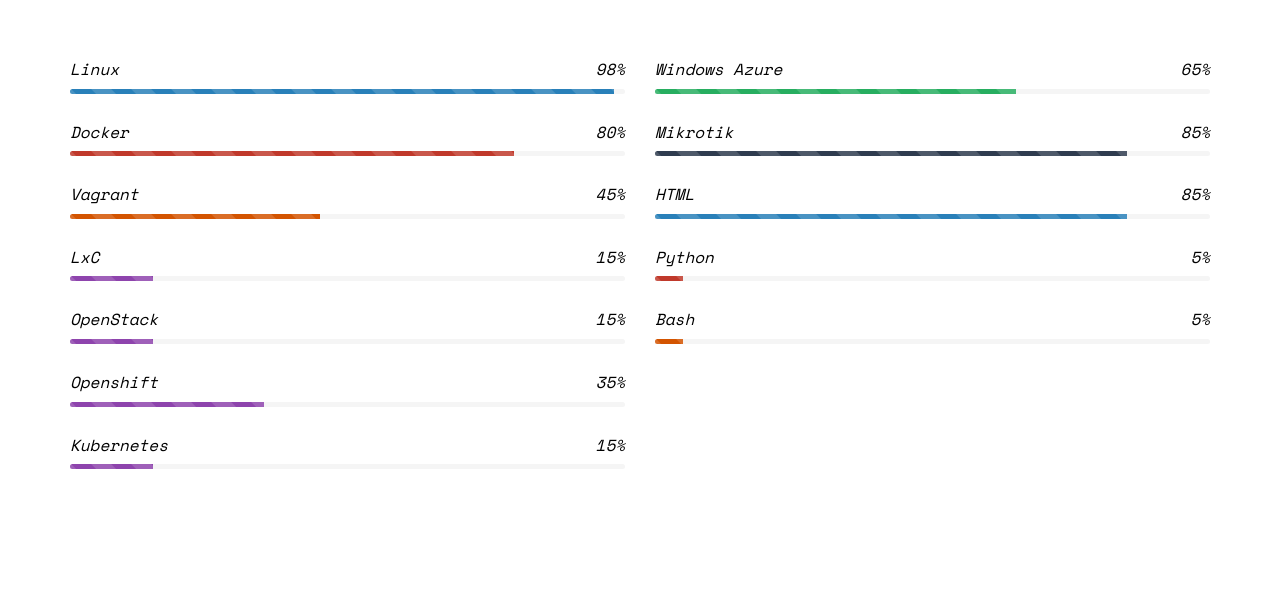
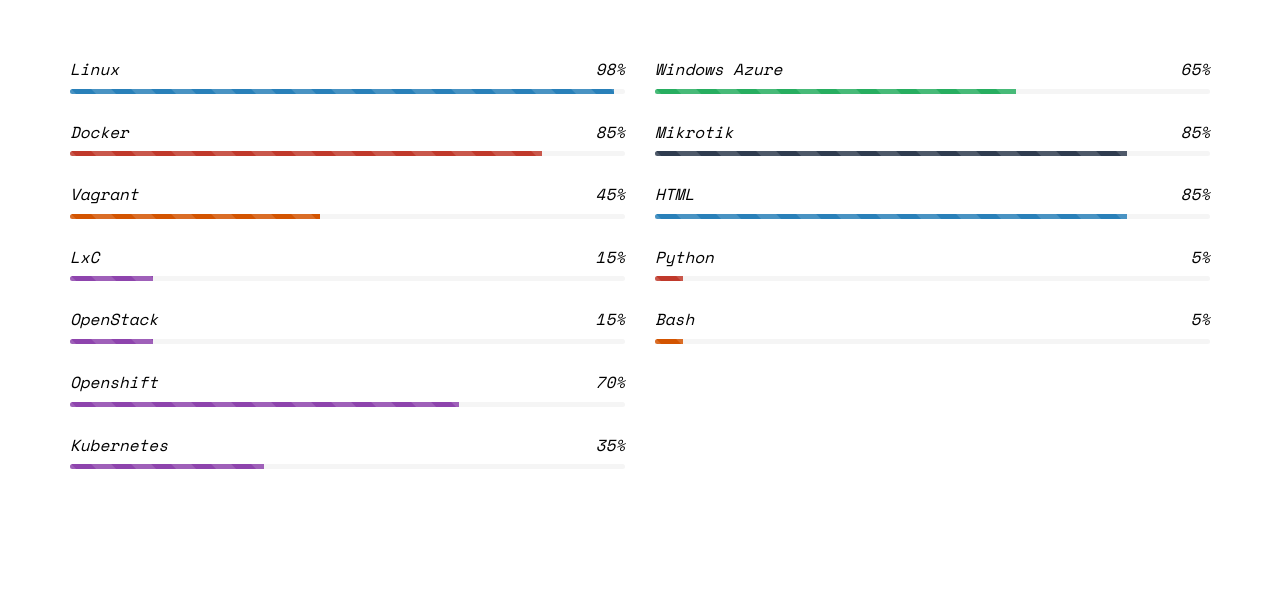
Before and after one commit to cakhanif/cakhanif, a plain HTML site: page index.html in a window 1280 px wide. Shown: the part 5511-6100 px from the top of the page. Drawn offline with nearby package versions, Linux system fonts and the light colour scheme; some packages are replaced by stand-ins of ours; no server answers; files whose address does not match are found by name.

Commit message:
Update index.html

```diff
--- a/index.html
+++ b/index.html
@@ -388,10 +388,10 @@
 						</div>
 					</div>
 					<div class="progress-wrap">
-						<h3><span class="name-left">Docker</span><span class="value-right">80%</span></h3>
+						<h3><span class="name-left">Docker</span><span class="value-right">85%</span></h3>
 						<div class="progress">
 						  <div class="progress-bar progress-bar-2 progress-bar-striped active" role="progressbar"
-						  aria-valuenow="80" aria-valuemin="0" aria-valuemax="100" style="width:80%">
+						  aria-valuenow="85" aria-valuemin="0" aria-valuemax="100" style="width:85%">
 						  </div>
 						</div>
 					</div>
@@ -420,18 +420,18 @@
 						</div>
 					</div>
                                         <div class="progress-wrap">
-						<h3><span class="name-left">Openshift</span><span class="value-right">35%</span></h3>
+						<h3><span class="name-left">Openshift</span><span class="value-right">70%</span></h3>
 						<div class="progress">
 						  <div class="progress-bar progress-bar-4 progress-bar-striped active" role="progressbar"
-						  aria-valuenow="35" aria-valuemin="0" aria-valuemax="100" style="width:35%">
+						  aria-valuenow="70" aria-valuemin="0" aria-valuemax="100" style="width:70%">
 						  </div>
 						</div>
 					</div>
 					<div class="progress-wrap">
-						<h3><span class="name-left">Kubernetes</span><span class="value-right">15%</span></h3>
+						<h3><span class="name-left">Kubernetes</span><span class="value-right">35%</span></h3>
 						<div class="progress">
 						  <div class="progress-bar progress-bar-4 progress-bar-striped active" role="progressbar"
-						  aria-valuenow="15" aria-valuemin="0" aria-valuemax="100" style="width:15%">
+						  aria-valuenow="35" aria-valuemin="0" aria-valuemax="100" style="width:35%">
 						  </div>
 						</div>
 					</div>
```
